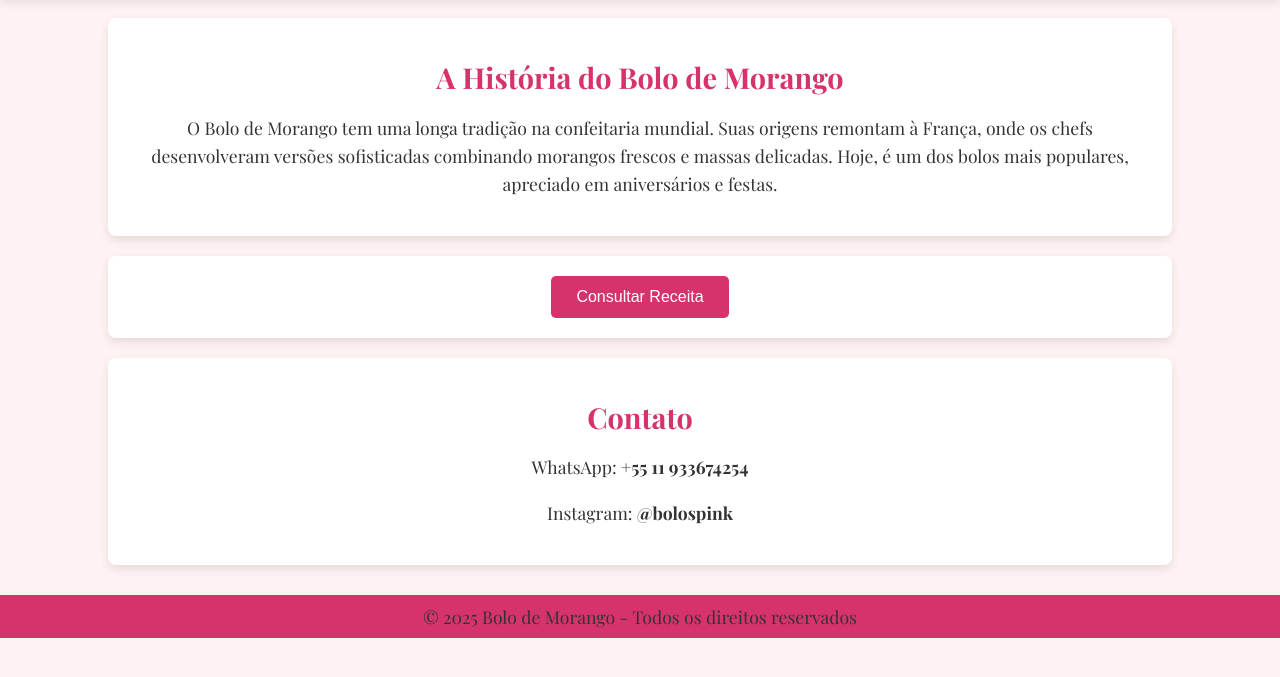
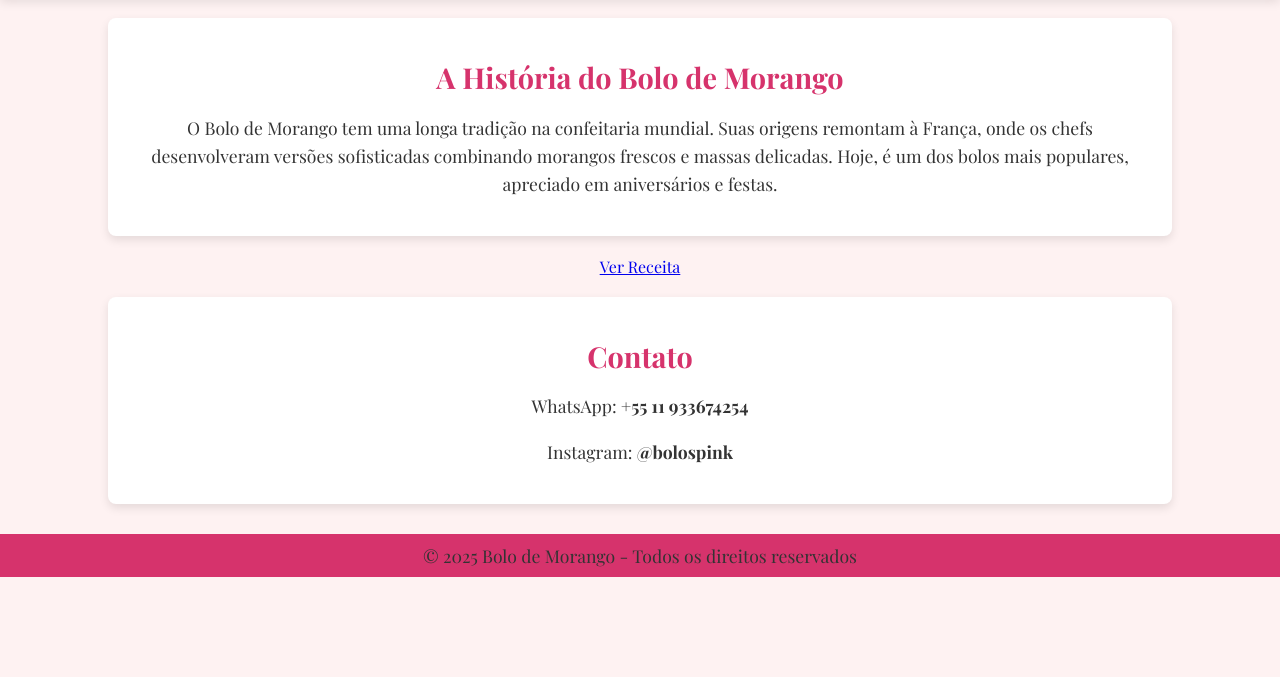
Before and after one commit to BeatrizR1/portifolio, a plain HTML site: page index.html in a window 1280 px wide. Shown: the part 95-772 px from the top of the page. Drawn offline with nearby package versions, Linux system fonts and the light colour scheme.

Commit message:
Update index.html

```diff
--- a/index.html
+++ b/index.html
@@ -21,9 +21,10 @@
         <p>O Bolo de Morango tem uma longa tradição na confeitaria mundial. Suas origens remontam à França, onde os chefs desenvolveram versões sofisticadas combinando morangos frescos e massas delicadas. Hoje, é um dos bolos mais populares, apreciado em aniversários e festas.</p>
     </section>
 
-    <section class="content-box">
-        <button onclick="buscarReceita()" class="botao">Consultar Receita</button>
-    </section>
+    <a href="receita.html" class="btn btn-outline-primary w-100" target="_blank">
+  <i class="fas fa-utensils me-2"></i> Ver Receita
+</a>
+
 
     <section id="receita" class="content-box oculto">
         <h2>Receita Completa</h2>
```
